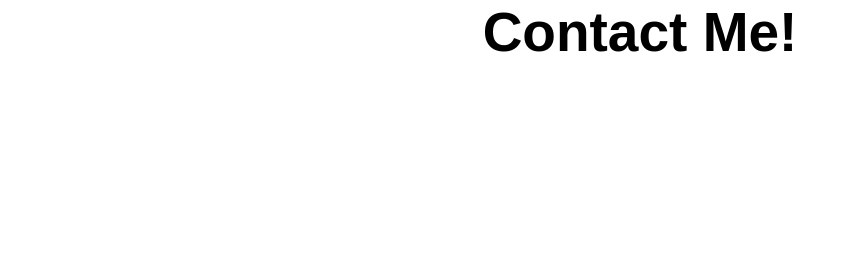
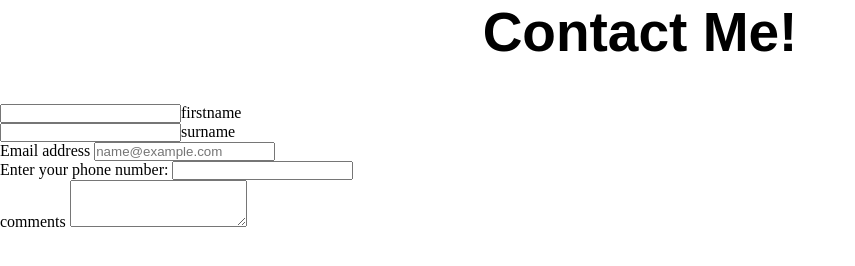
Before and after one commit to AnnabelA1996/my-potfolio, a plain HTML site: page contact.html in a window 1280 px wide. Shown: the whole page, without its empty margins (0-855 px from the left). Drawn offline with Linux system fonts and the light colour scheme.

Commit message:
contact forms added

```diff
--- a/contact.html
+++ b/contact.html
@@ -6,13 +6,37 @@
     <meta name="viewport" content="width=device-width, initial-scale=1.0">
     <title>my portfolio - contact</title>
     <link rel="stylesheet" href="./assets/css/main.css">
-    <link rel="stylesheet" href="assets/images/favicon.png">
+    <link rel="stylesheet" href="assets/images/favicon.ico">
 </head>
 
 <body>
     <header></header>
     <main class="contact">
         <h3>contact me!</h3>
+        <form>
+            <div>
+                <label for="firstname"></label>
+            <input type="firstname">firstname
+            </div>
+            <div><label for="surname"></label>
+                <input type="surname">surname
+
+                </div>
+            <div class="form-group">
+                <label for="exampleFormControlInput1">Email address</label>
+                <input type="email" class="form-control" id="exampleFormControlInput1" placeholder="name@example.com">
+            </div>
+            <div>
+                <label for="phone">Enter your phone number:</label>
+                <input type="tel" id="phone" name="phone" pattern="[0-9]{3}-[0-9]{2}-[0-9]{3}">
+            </div>
+            <div class="form-group">
+                <label for="help">comments</label>
+                <textarea class="form-control" id="exampleFormControlTextarea1" rows="3"></textarea>
+            </div>
+
+
+        </form>
     </main>
     <footer></footer>
 </body>
```
Also changed, not shown: index.html (+1 -1 lines), assets/images/favicon.ico (added), assets/images/favicon.png (deleted).
